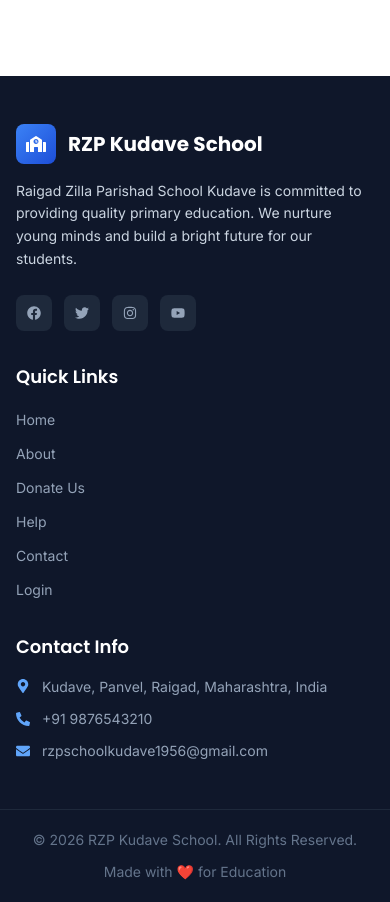
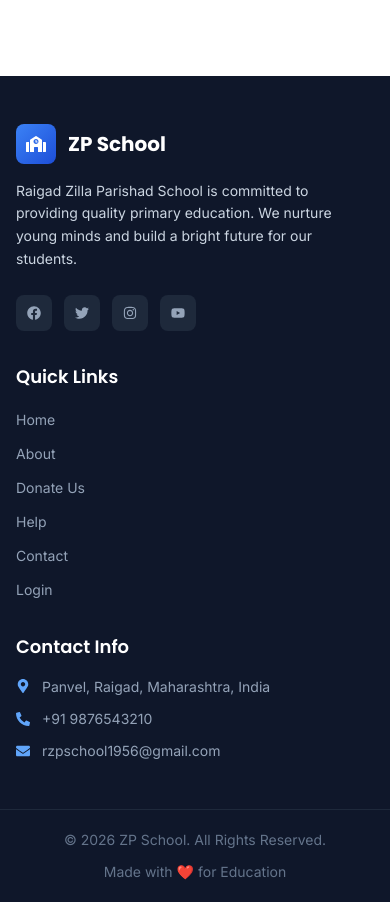
Before and after one commit to jishanmomin26/ZP-school-website-project, a React (Vite) app: page /help in a window 390 px wide. Shown: the part 2200-3102 px from the top of the page. Built offline with nearby package versions, Linux system fonts and the light colour scheme; no server answers.

Commit message:
Update school name to ZP School

```diff
--- a/index.html
+++ b/index.html
@@ -4,12 +4,12 @@
     <meta charset="UTF-8" />
     <link rel="icon" type="image/jpeg" href="/edusync-logo.jpg" />
     <meta name="viewport" content="width=device-width, initial-scale=1.0" />
-    <meta name="description" content="Raigad Zilla Parishad School Kudave - Government Primary School for Classes 1st to 4th. Located in Kudave, Panvel, Raigad, Maharashtra, India." />
-    <meta name="keywords" content="RZP Kudave, Zilla Parishad School, Government School, Primary School, Raigad, Panvel, Maharashtra" />
+    <meta name="description" content="Raigad Zilla Parishad School - Government Primary School for Classes 1st to 4th. Located in Panvel, Raigad, Maharashtra, India." />
+    <meta name="keywords" content="ZP School, Zilla Parishad School, Government School, Primary School, Raigad, Panvel, Maharashtra" />
     <link rel="preconnect" href="https://fonts.googleapis.com">
     <link rel="preconnect" href="https://fonts.gstatic.com" crossorigin>
     <link href="https://fonts.googleapis.com/css2?family=Poppins:wght@300;400;500;600;700;800&family=Inter:wght@300;400;500;600;700&display=swap" rel="stylesheet">
-    <title>RZP Kudave School | Raigad Zilla Parishad School Kudave</title>
+    <title>ZP School | Raigad Zilla Parishad School</title>
   </head>
   <body>
     <div id="root"></div>
--- a/src/Firebase/auth.js
+++ b/src/Firebase/auth.js
@@ -85,8 +85,8 @@ export const loginTeacher = async ({ email, password }) => {
   try {
     email = email.trim();
 
-    // 🔒 Restrict to one teacher
-    if (email !== "rzpschoolkudave1956@gmail.com") {
+    // 🔒 Restrict to authorized teacher
+    if (email !== "rzpschool1956@gmail.com" && email !== "rzpschoolkudave1956@gmail.com") {
       return { success: false, error: "Only authorized teacher can login." };
     }
 
--- a/src/context/AuthContext.jsx
+++ b/src/context/AuthContext.jsx
@@ -37,7 +37,7 @@ export const AuthProvider = ({ children }) => {
       const userData = {
         uid: firebaseUser.uid,
         email: firebaseUser.email,
-        role: firebaseUser.email === "rzpschoolkudave1956@gmail.com"
+        role: (firebaseUser.email === "rzpschool1956@gmail.com" || firebaseUser.email === "rzpschoolkudave1956@gmail.com")
           ? "teacher"
           : "parent",
       };
--- a/src/i18n/translations.js
+++ b/src/i18n/translations.js
@@ -11,12 +11,12 @@ const translations = {
     nav_register: "Register",
     nav_dashboard: "Dashboard",
     nav_logout: "Logout",
-    nav_school_name: "RZP Kudave School",
+    nav_school_name: "ZP School",
 
     // Hero
-    hero_title: "Raigad Zilla Parishad School Kudave",
+    hero_title: "Raigad Zilla Parishad School",
     hero_subtitle: "Government Primary School | Classes 1st to 4th",
-    hero_location: "Kudave, Panvel, Raigad, Maharashtra",
+    hero_location: "Panvel, Raigad, Maharashtra",
     hero_explore: "Explore School",
     hero_donate: "Donate Now",
 
@@ -32,7 +32,7 @@ const translations = {
 
     // About Preview
     about_preview_title: "About Our School",
-    about_preview_text: "Raigad Zilla Parishad School Kudave is a government primary school dedicated to providing quality education to children in the rural areas of Panvel, Raigad district. Our school nurtures young minds from Class 1 to Class 4 with experienced teachers and a supportive learning environment.",
+    about_preview_text: "Raigad Zilla Parishad School is a government primary school dedicated to providing quality education to children in the rural areas of Panvel, Raigad district. Our school nurtures young minds from Class 1 to Class 4 with experienced teachers and a supportive learning environment.",
     about_read_more: "Read More",
 
     // School Events
@@ -70,12 +70,12 @@ const translations = {
     donation_cta_button: "Make a Donation",
 
     // Footer
-    footer_about: "Raigad Zilla Parishad School Kudave is committed to providing quality primary education. We nurture young minds and build a bright future for our students.",
+    footer_about: "Raigad Zilla Parishad School is committed to providing quality primary education. We nurture young minds and build a bright future for our students.",
     footer_quick_links: "Quick Links",
     footer_contact_info: "Contact Info",
-    footer_address: "Kudave, Panvel, Raigad, Maharashtra, India",
+    footer_address: "Panvel, Raigad, Maharashtra, India",
     footer_phone: "+91 9876543210",
-    footer_email: "rzpschoolkudave1956@gmail.com",
+    footer_email: "rzpschool1956@gmail.com",
     footer_rights: "All Rights Reserved",
     footer_made_with: "Made with ❤️ for Education",
 
@@ -96,9 +96,9 @@ const translations = {
     about_achievement_4: "Digital Classroom",
     about_achievement_4_desc: "Successfully implemented digital learning program.",
     about_principal_title: "Message from our Teacher",
-    about_principal_name: "Ranjita Sadanand Pardeshi",
+    about_principal_name: "Sushmita Pawar",
     about_principal_role: "Class Teacher",
-    about_principal_message: "At RZP Kudave School, we believe every child deserves quality education. Our dedicated team works tirelessly to create an engaging and nurturing learning environment. We welcome parents and community members to join us in this noble mission of shaping the future of our children.",
+    about_principal_message: "At ZP School, we believe every child deserves quality education. Our dedicated team works tirelessly to create an engaging and nurturing learning environment. We welcome parents and community members to join us in this noble mission of shaping the future of our children.",
 
     // Donate Page
     donate_title: "Support Our School",
@@ -142,7 +142,7 @@ const translations = {
     help_faq_5_q: "Can parents edit student data?",
     help_faq_5_a: "No, parents have view-only access. They can see attendance records, results, and student profile but cannot modify any data.",
     help_faq_6_q: "Who should I contact for technical issues?",
-    help_faq_6_a: "For any technical issues, please contact us through the Contact page or email us at rzpschoolkudave1956@gmail.com.",
+    help_faq_6_a: "For any technical issues, please contact us through the Contact page or email us at rzpschool1956@gmail.com.",
     help_guide_title: "Portal Usage Guide",
     help_guide_step1: "Register or Login with your role",
     help_guide_step2: "Navigate to your Dashboard",
@@ -288,12 +288,12 @@ const translations = {
     nav_register: "नोंदणी",
     nav_dashboard: "डॅशबोर्ड",
     nav_logout: "लॉगआउट",
-    nav_school_name: "जि. प. कुडावे शाळा",
+    nav_school_name: "जि. प. शाळा",
 
     // Hero
-    hero_title: "रायगड जिल्हा परिषद शाळा कुडावे",
+    hero_title: "रायगड जिल्हा परिषद शाळा",
     hero_subtitle: "सरकारी प्राथमिक शाळा | इयत्ता १ली ते ४थी",
-    hero_location: "कुडावे, पनवेल, रायगड, महाराष्ट्र",
+    hero_location: "पनवेल, रायगड, महाराष्ट्र",
     hero_explore: "शाळा पहा",
     hero_donate: "देणगी द्या",
 
@@ -309,7 +309,7 @@ const translations = {
 
     // About Preview
     about_preview_title: "आमच्या शाळेबद्दल",
-    about_preview_text: "रायगड जिल्हा परिषद शाळा कुडावे ही पनवेल, रायगड जिल्ह्यातील ग्रामीण भागातील मुलांना दर्जेदार शिक्षण देण्यासाठी समर्पित सरकारी प्राथमिक शाळा आहे. आमची शाळा अनुभवी शिक्षक आणि सहाय्यक शिक्षण वातावरणासह इयत्ता १ ते ४ पर्यंतच्या तरुण मनांना विकसित करते.",
+    about_preview_text: "रायगड जिल्हा परिषद शाळा ही पनवेल, रायगड जिल्ह्यातील ग्रामीण भागातील मुलांना दर्जेदार शिक्षण देण्यासाठी समर्पित सरकारी प्राथमिक शाळा आहे. आमची शाळा अनुभवी शिक्षक आणि सहाय्यक शिक्षण वातावरणासह इयत्ता १ ते ४ पर्यंतच्या तरुण मनांना विकसित करते.",
     about_read_more: "अधिक वाचा",
 
     // School Events
@@ -347,12 +347,12 @@ const translations = {
     donation_cta_button: "देणगी द्या",
 
     // Footer
-    footer_about: "रायगड जिल्हा परिषद शाळा कुडावे दर्जेदार प्राथमिक शिक्षण प्रदान करण्यासाठी वचनबद्ध आहे. आम्ही तरुण मनांना विकसित करतो आणि आमच्या विद्यार्थ्यांचे उज्ज्वल भविष्य घडवतो.",
+    footer_about: "रायगड जिल्हा परिषद शाळा दर्जेदार प्राथमिक शिक्षण प्रदान करण्यासाठी वचनबद्ध आहे. आम्ही तरुण मनांना विकसित करतो आणि आमच्या विद्यार्थ्यांचे उज्ज्वल भविष्य घडवतो.",
     footer_quick_links: "द्रुत दुवे",
     footer_contact_info: "संपर्क माहिती",
-    footer_address: "कुडावे, पनवेल, रायगड, महाराष्ट्र, भारत",
+    footer_address: "पनवेल, रायगड, महाराष्ट्र, भारत",
     footer_phone: "+91 9876543210",
-    footer_email: "rzpschoolkudave1956@gmail.com",
+    footer_email: "rzpschool1956@gmail.com",
     footer_rights: "सर्व हक्क राखीव",
     footer_made_with: "शिक्षणासाठी ❤️ ने बनवले",
 
@@ -373,9 +373,9 @@ const translations = {
     about_achievement_4: "डिजिटल वर्गखोली",
     about_achievement_4_desc: "डिजिटल शिक्षण कार्यक्रम यशस्वीरित्या अंमलात आणला.",
     about_principal_title: "शिक्षिका संदेश",
-    about_principal_name: "सौ. रंजिता सदानंद परदेशी",
+    about_principal_name: "सौ. सुष्मिता पवार",
     about_principal_role: "वर्ग शिक्षिका",
-    about_principal_message: "जि.प. कुडावे शाळेत, आम्ही विश्वास ठेवतो की प्रत्येक मुलाला दर्जेदार शिक्षण मिळायला हवे. आमचा समर्पित संघ एक आकर्षक आणि पोषक शिक्षण वातावरण तयार करण्यासाठी अथक परिश्रम करतो.",
+    about_principal_message: "जि. प. शाळेत, आम्ही विश्वास ठेवतो की प्रत्येक मुलाला दर्जेदार शिक्षण मिळायला हवे. आमचा समर्पित संघ एक आकर्षक आणि पोषक शिक्षण वातावरण तयार करण्यासाठी अथक परिश्रम करतो.",
 
     // Donate Page
     donate_title: "आमच्या शाळेला सपोर्ट करा",
@@ -565,12 +565,12 @@ const translations = {
     nav_register: "रजिस्टर",
     nav_dashboard: "डैशबोर्ड",
     nav_logout: "लॉगआउट",
-    nav_school_name: "जि. प. कुडावे स्कूल",
+    nav_school_name: "जि. प. स्कूल",
 
     // Hero
-    hero_title: "रायगड जिला परिषद स्कूल कुडावे",
+    hero_title: "रायगड जिला परिषद स्कूल",
     hero_subtitle: "सरकारी प्राथमिक विद्यालय | कक्षा 1 से 4",
-    hero_location: "कुडावे, पनवेल, रायगड, महाराष्ट्र",
+    hero_location: "पनवेल, रायगड, महाराष्ट्र",
     hero_explore: "स्कूल देखें",
     hero_donate: "दान करें",
 
@@ -586,7 +586,7 @@ const translations = {
 
     // About Preview
     about_preview_title: "हमारे स्कूल के बारे में",
-    about_preview_text: "रायगड जिला परिषद स्कूल कुडावे पनवेल, रायगड जिले के ग्रामीण क्षेत्रों में बच्चों को गुणवत्तापूर्ण शिक्षा प्रदान करने के लिए समर्पित एक सरकारी प्राथमिक विद्यालय है.",
+    about_preview_text: "रायगड जिला परिषद स्कूल पनवेल, रायगड जिले के ग्रामीण क्षेत्रों में बच्चों को गुणवत्तापूर्ण शिक्षा प्रदान करने के लिए समर्पित एक सरकारी प्राथमिक विद्यालय है.",
     about_read_more: "और पढ़ें",
 
     // School Events
@@ -624,12 +624,12 @@ const translations = {
     donation_cta_button: "दान करें",
 
     // Footer
-    footer_about: "रायगड जिला परिषद स्कूल कुडावे गुणवत्तापूर्ण प्राथमिक शिक्षा प्रदान करने के लिए प्रतिबद्ध है.",
+    footer_about: "रायगड जिला परिषद स्कूल गुणवत्तापूर्ण प्राथमिक शिक्षा प्रदान करने के लिए प्रतिबद्ध है.",
     footer_quick_links: "त्वरित लिंक",
     footer_contact_info: "संपर्क जानकारी",
-    footer_address: "कुडावे, पनवेल, रायगड, महाराष्ट्र, भारत",
+    footer_address: "पनवेल, रायगड, महाराष्ट्र, भारत",
     footer_phone: "+91 9876543210",
-    footer_email: "rzpschoolkudave1956@gmail.com",
+    footer_email: "rzpschool1956@gmail.com",
     footer_rights: "सर्वाधिकार सुरक्षित",
     footer_made_with: "शिक्षा के लिए ❤️ से बनाया",
 
@@ -650,9 +650,9 @@ const translations = {
     about_achievement_4: "डिजिटल कक्षा",
     about_achievement_4_desc: "डिजिटल लर्निंग प्रोग्राम सफलतापूर्वक लागू किया.",
     about_principal_title: "शिक्षिका का संदेश",
-    about_principal_name: "सौ. रंजिता सदानंद परदेशी",
+    about_principal_name: "सौ. सुष्मिता पवार",
     about_principal_role: "कक्षा शिक्षिका",
-    about_principal_message: "जि.प. कुडावे स्कूल में, हम मानते हैं कि हर बच्चा गुणवत्तापूर्ण शिक्षा का हकदार है. हमारी समर्पित टीम एक आकर्षक शिक्षण वातावरण बनाने के लिए अथक प्रयास करती है.",
+    about_principal_message: "जि. प. स्कूल में, हम मानते हैं कि हर बच्चा गुणवत्तापूर्ण शिक्षा का हकदार है. हमारी समर्पित टीम एक आकर्षक शिक्षण वातावरण बनाने के लिए अथक प्रयास करती है.",
 
     // Donate Page
     donate_title: "हमारे स्कूल का समर्थन करें",
--- a/src/pages/About.jsx
+++ b/src/pages/About.jsx
@@ -25,7 +25,7 @@ const About = () => {
       {/* Banner */}
       <section className="relative h-[50vh] min-h-[400px] flex items-center justify-center overflow-hidden">
         <div className="absolute inset-0">
-          <img src="/images/school-5.jpg" alt="About RZP Kudave" className="w-full h-full object-cover" />
+          <img src="/images/school-5.jpg" alt="About ZP School" className="w-full h-full object-cover" />
           <div className="absolute inset-0 bg-gradient-to-br from-dark-900/85 via-primary-900/75 to-dark-900/90" />
         </div>
         <div className="relative z-10 text-center px-4">
--- a/src/pages/Home.jsx
+++ b/src/pages/Home.jsx
@@ -46,7 +46,7 @@ const Home = () => {
         <div className="absolute inset-0">
           <img
             src="/images/school-1.jpg"
-            alt="RZP Kudave School"
+            alt="ZP School"
             className="w-full h-full object-cover"
           />
           <div className="absolute inset-0 bg-gradient-to-br from-dark-900/85 via-primary-900/75 to-dark-900/90" />
```
Also changed, not shown: src/components/Navbar.jsx (+3 -9 lines), 1 other file (tests, documents, lock files or other folders).
